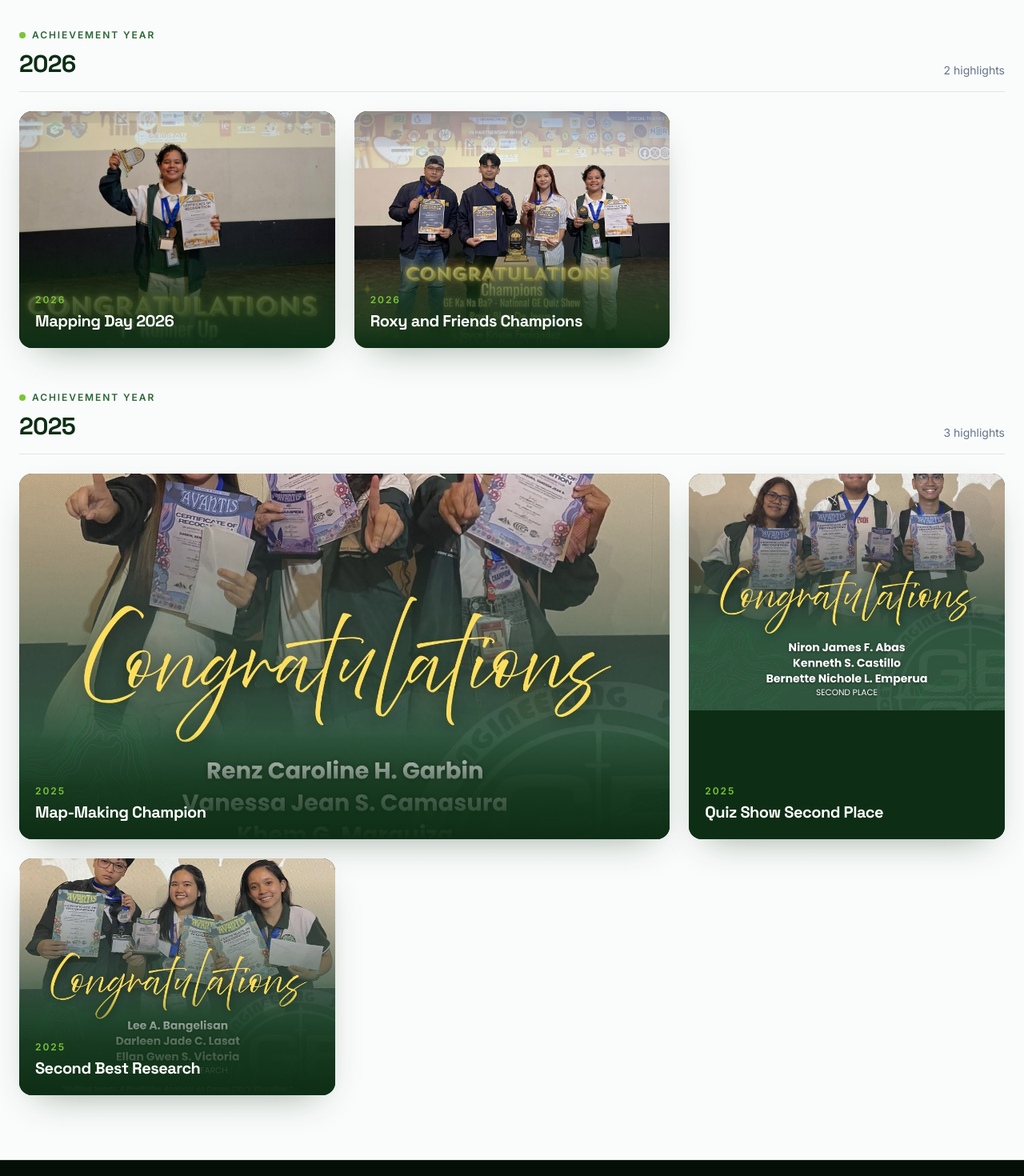
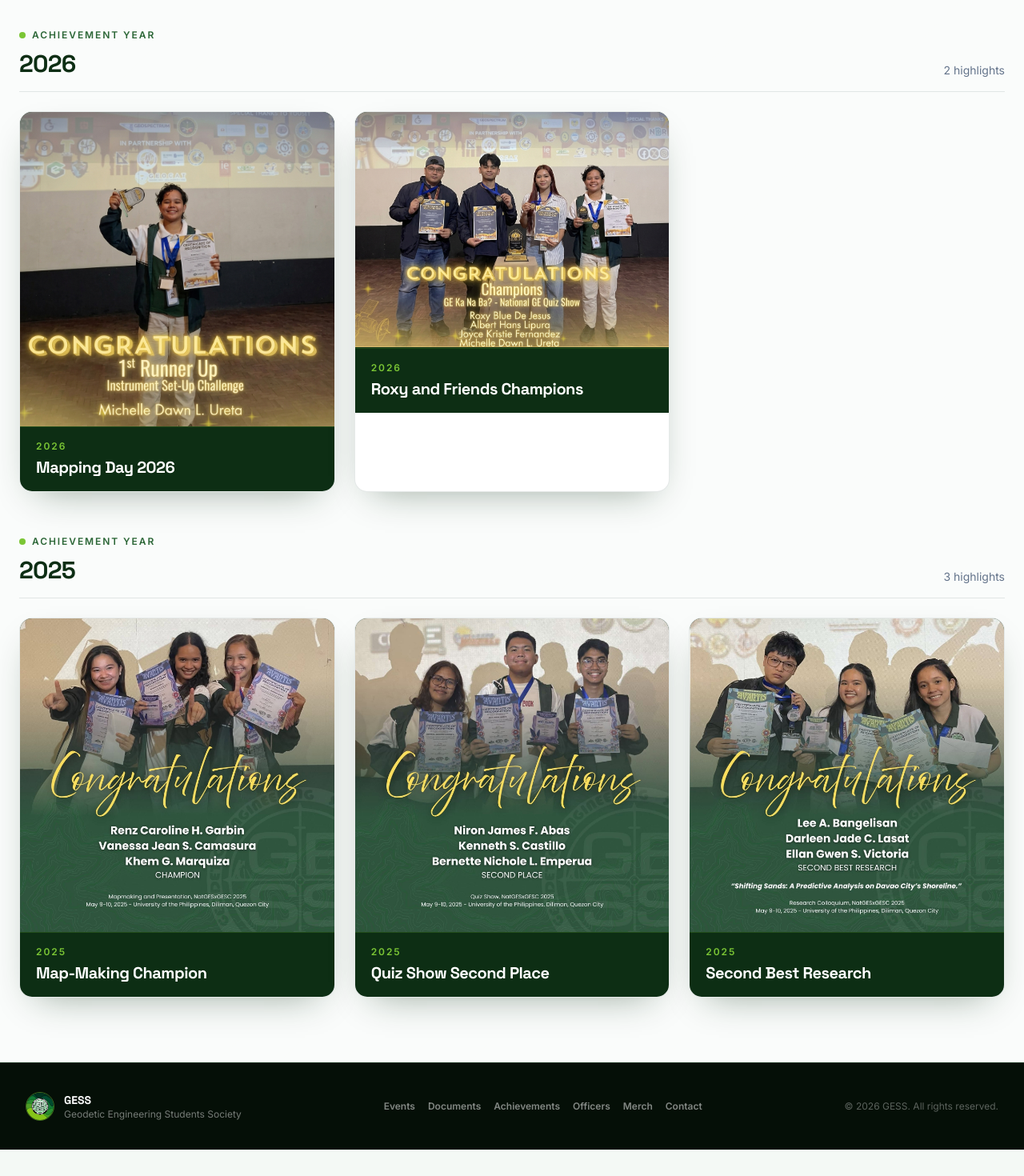
Before and after one commit to jhonjhonbautista1234-ctrl/GESS, a Next.js app: page /achievements in a window 1280 px wide. Shown: the part 460-1930 px from the top of the page at 80% size. After the commit the page ends 1897 px from the top, so only its background shows below. Built offline with nearby package versions, Linux system fonts and the light colour scheme.

Commit message:
fix: preserve full achievement images

```diff
--- a/src/app/achievements/page.tsx
+++ b/src/app/achievements/page.tsx
@@ -5,17 +5,18 @@ interface Achievement {
   title: string;
   src: string;
   alt: string;
+  displayRatio: "square" | "landscape";
 }
 
 const achievementsByYear: Record<"2026" | "2025", Achievement[]> = {
   "2026": [
-    { title: "Mapping Day 2026", src: "/assets/achievements/2026/MD2026.jpg", alt: "GESS members during Mapping Day 2026" },
-    { title: "Roxy and Friends Champions", src: "/assets/achievements/2026/RoxyandFriendsChamp2026.jpg", alt: "GESS Roxy and Friends champions in 2026" },
+    { title: "Mapping Day 2026", src: "/assets/achievements/2026/MD2026.jpg", alt: "GESS members during Mapping Day 2026", displayRatio: "square" },
+    { title: "Roxy and Friends Champions", src: "/assets/achievements/2026/RoxyandFriendsChamp2026.jpg", alt: "GESS Roxy and Friends champions in 2026", displayRatio: "landscape" },
   ],
   "2025": [
-    { title: "Map-Making Champion", src: "/assets/achievements/2025/mapmakingchampion.jpg", alt: "GESS Map-Making Champion recognition in 2025" },
-    { title: "Quiz Show Second Place", src: "/assets/achievements/2025/quizshowsecondplace.jpg", alt: "GESS Quiz Show Second Place recognition in 2025" },
-    { title: "Second Best Research", src: "/assets/achievements/2025/secondbestresearch.jpg", alt: "GESS Second Best Research recognition in 2025" },
+    { title: "Map-Making Champion", src: "/assets/achievements/2025/mapmakingchampion.jpg", alt: "GESS Map-Making Champion recognition in 2025", displayRatio: "square" },
+    { title: "Quiz Show Second Place", src: "/assets/achievements/2025/quizshowsecondplace.jpg", alt: "GESS Quiz Show Second Place recognition in 2025", displayRatio: "square" },
+    { title: "Second Best Research", src: "/assets/achievements/2025/secondbestresearch.jpg", alt: "GESS Second Best Research recognition in 2025", displayRatio: "square" },
   ],
 };
 
@@ -31,17 +32,18 @@ function YearGallery({ year, items }: { year: "2026" | "2025"; items: Achievemen
       </div>
       <div className="grid gap-6 md:grid-cols-2 lg:grid-cols-3">
         {items.map((item, index) => (
-          <article key={item.src} className={`image-frame group relative ${index === 0 && items.length > 2 ? "lg:col-span-2" : ""}`}>
-            <Image
-              src={item.src}
-              alt={item.alt}
-              width={1200}
-              height={800}
-              sizes={index === 0 && items.length > 2 ? "(max-width: 1024px) 100vw, 66vw" : "(max-width: 768px) 100vw, (max-width: 1024px) 50vw, 33vw"}
-              className={`w-full object-cover transition duration-500 group-hover:scale-105 ${index === 0 && items.length > 2 ? "aspect-[16/9]" : "aspect-[4/3]"}`}
-              priority={year === "2026" && index === 0}
-            />
-            <div className="absolute inset-x-0 bottom-0 bg-gradient-to-t from-forest via-forest/70 to-transparent px-5 pb-5 pt-16 text-white">
+          <article key={item.src} className="surface-card group overflow-hidden">
+            <div className={`relative bg-[#0D2E14] ${item.displayRatio === "square" ? "aspect-square" : "aspect-[4/3]"}`}>
+              <Image
+                src={item.src}
+                alt={item.alt}
+                fill
+                sizes="(max-width: 768px) 100vw, (max-width: 1024px) 50vw, 33vw"
+                className="object-contain transition duration-300 group-hover:scale-[1.02] motion-reduce:transition-none"
+                priority={year === "2026" && index === 0}
+              />
+            </div>
+            <div className="border-t border-topo/20 bg-forest px-5 py-4 text-white">
               <p className="text-xs font-bold tracking-[.16em] text-topo">{year}</p>
               <h3 className="mt-1 font-display text-xl font-bold">{item.title}</h3>
             </div>
```
